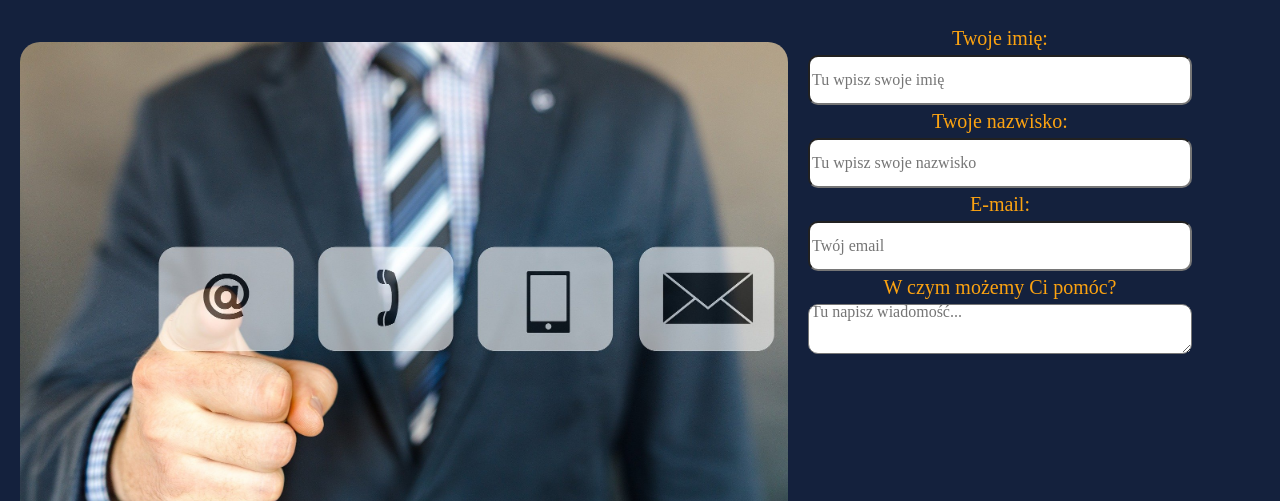
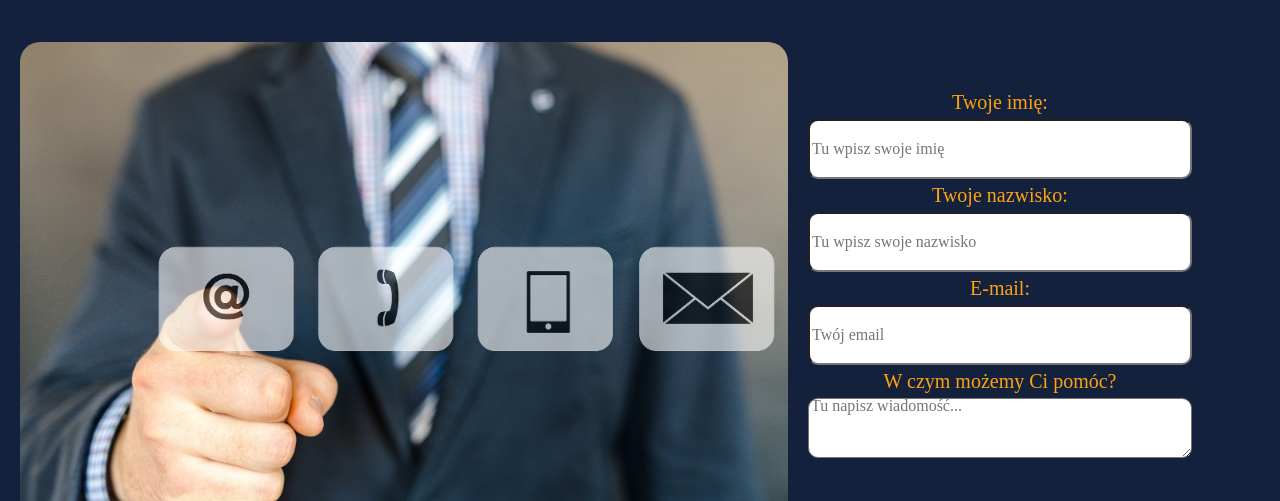
Before and after one commit to AsiaKabacinska/Drogeria, a website: page form.html in a window 1280 px wide. Shown: the part 299-800 px from the top of the page. Drawn offline with Linux system fonts and the light colour scheme; a web font is replaced by a local one.

Commit message:
form styles&media completed

```diff
--- a/scss/style.scss
+++ b/scss/style.scss
@@ -336,6 +336,7 @@ a:hover {
   display: inline-block;
   width: 30%;
   text-align: center;
+  margin-top: 5%;
 
   &__item {
     position: relative;
@@ -344,7 +345,7 @@ a:hover {
     input,
     textarea {
       width: 100%;
-      height: 50px;
+      height: 60px;
       line-height: 60%;
       border-radius: 10px;
       text-align: left;
```
Also changed, not shown: style.css.
